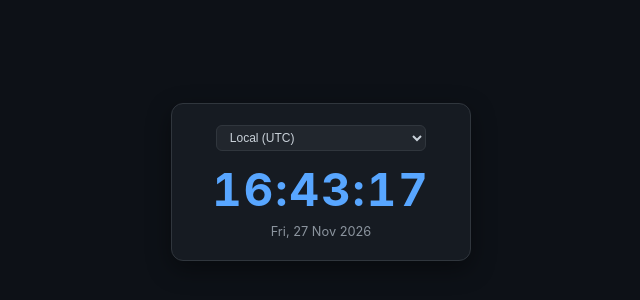
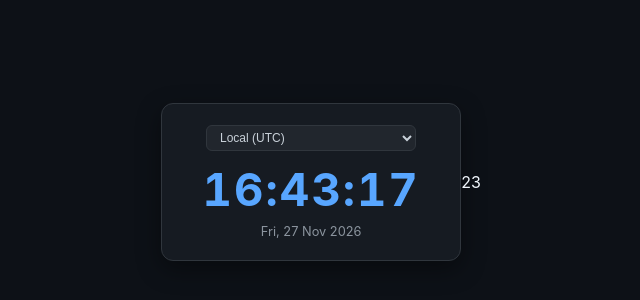
Before and after one commit to codingdev-uk/projects, a plain HTML site: page index.html in a window 1280 px wide. Shown: the part 218-518 px from the top of the page, without its empty margins (319-959 px from the left). Drawn offline with Linux system fonts and the light colour scheme.

Commit message:
Add paragraph element with text '23' to index.html

```diff
--- a/index.html
+++ b/index.html
@@ -70,7 +70,7 @@
     <div id="clock" class="time">00:00:00</div>
     <div id="date" class="date">Loading date...</div>
   </main>
-
+ <p>23</p>
   <script src="script.js"></script>
 </body>
 </html>
```
